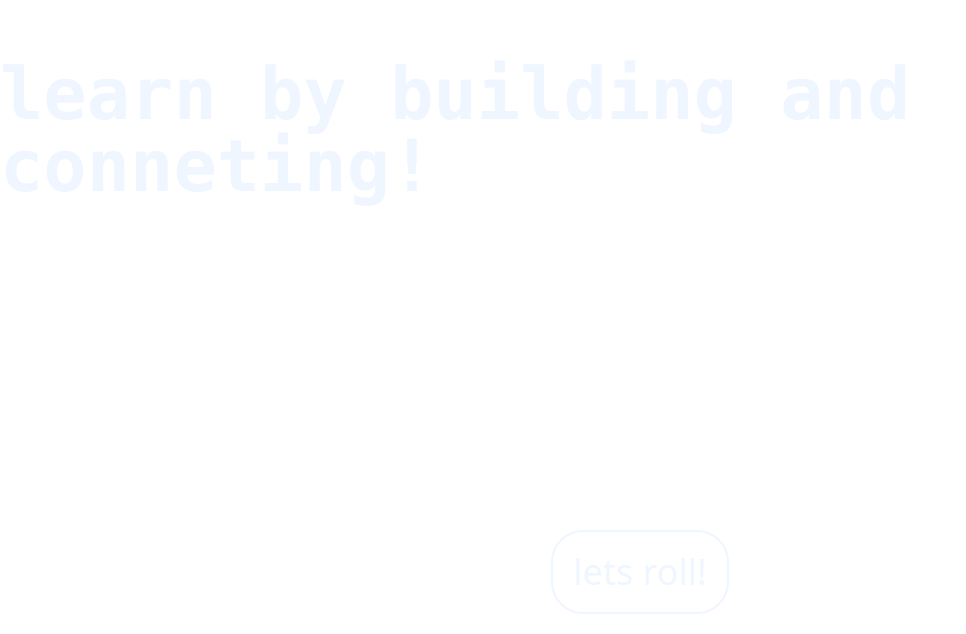
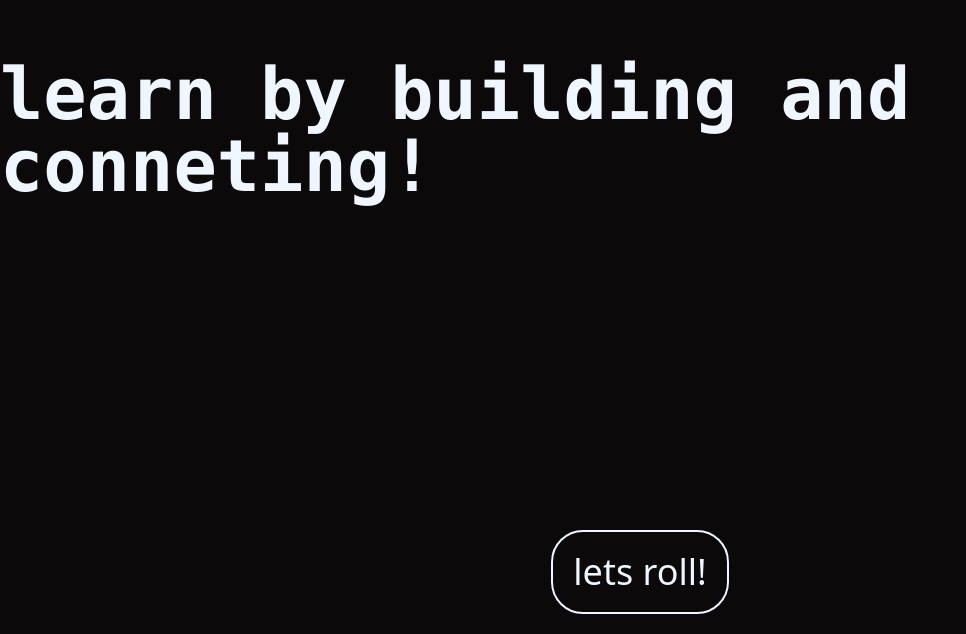
Before and after one commit to mohammedsahil74/markaz, a website built with Vite: page index.html in a window 1280 px wide. Shown: the part 270-904 px from the top of the page, without its empty margins (0-966 px from the left). Built offline with nearby package versions, Linux system fonts and the light colour scheme.

Commit message:
added colors

```diff
--- a/src/style.css
+++ b/src/style.css
@@ -1 +1,5 @@
 @import "tailwindcss";
+
+@theme{
+  --color-blackk: #0b090a;
+}
```
